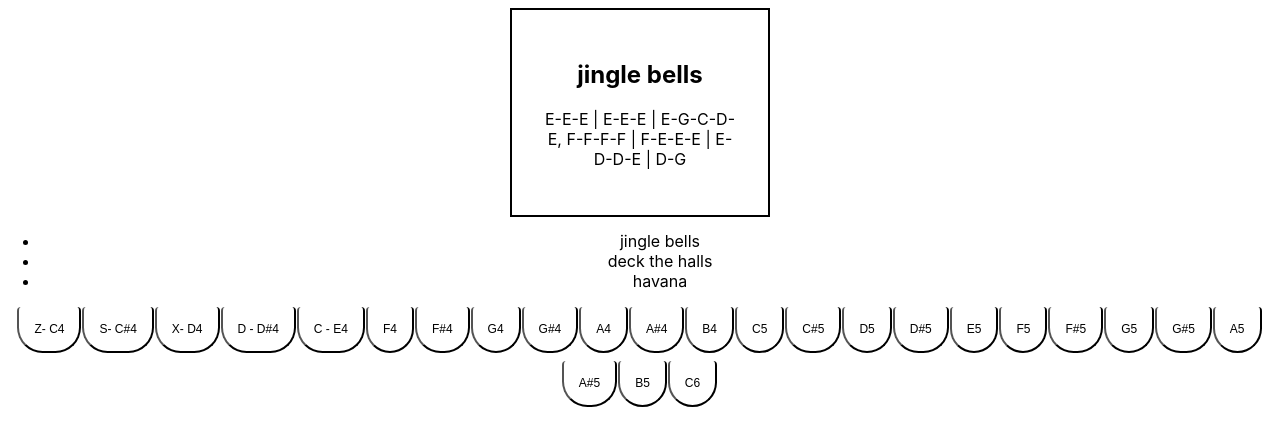
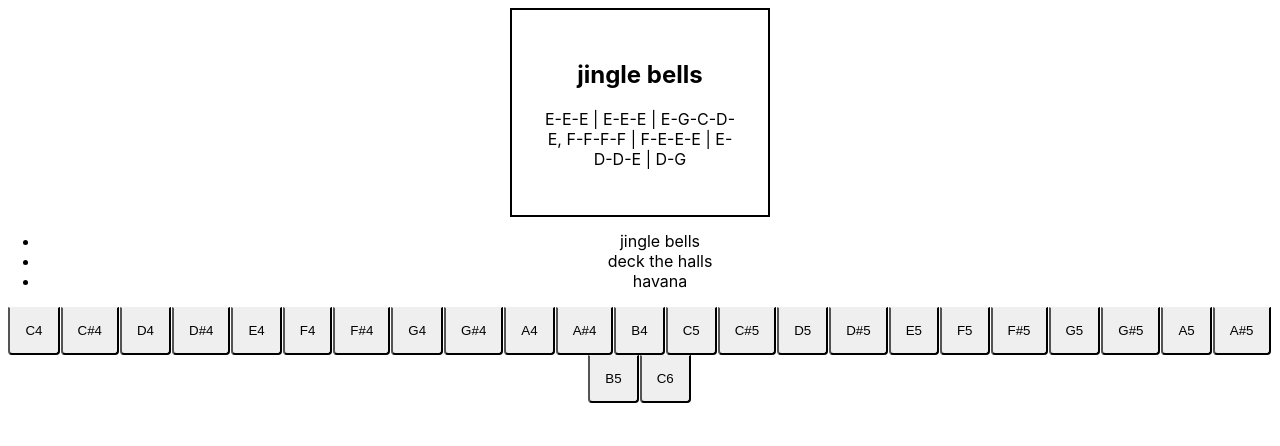
Before and after one commit to ianhundere/React-Cital-Piano, a React (Create React App) app: page / in a window 1280 px wide. Shown: the top 446 px of the page. Built offline with nearby package versions, Linux system fonts and the light colour scheme.

Commit message:
adds logic for background color change for key press

```diff
--- a/src/App.js
+++ b/src/App.js
@@ -35,45 +35,39 @@
             ]
         };
         this.keyTranslation = {
-            'z': 'C4',
-            's': 'C#4',
-            'x': 'D4',
-            'd': 'D#4',
-            'c': 'E4',
-            'v': 'F4',
-            'g': 'F#4',
-            'b': 'G4',
-            'h': 'G#4',
-            'n': 'A4',
-            'j': 'A#4',
-            'm': 'B4',
-            'q': 'C5',
+            z: 'C4',
+            s: 'C#4',
+            x: 'D4',
+            d: 'D#4',
+            c: 'E4',
+            v: 'F4',
+            g: 'F#4',
+            b: 'G4',
+            h: 'G#4',
+            n: 'A4',
+            j: 'A#4',
+            m: 'B4',
+            q: 'C5',
             '2': 'C#5',
-            'w': 'D5',
+            w: 'D5',
             '3': 'D#5',
-            'e': 'E5',
-            'r': 'F5',
+            e: 'E5',
+            r: 'F5',
             '5': 'F#5',
-            't': 'G5',
+            t: 'G5',
             '6': 'G#5',
-            'y': 'A5',
+            y: 'A5',
             '7': 'A#5',
-            'u': 'B5',
-            'i': 'C6',
-
-
-
-
-
-
+            u: 'B5',
+            i: 'C6'
         };
 
         this.keyNames = [
- 'Z- C4',
- 'S- C#4',
-'X- D4',
-'D - D#4',
-'C - E4',
+            'C4',
+            'C#4',
+            'D4',
+            'D#4',
+            'E4',
             'F4',
             'F#4',
             'G4',
@@ -94,11 +88,7 @@
             'A#5',
             'B5',
             'C6'
-
-        ]
-
-
-
+        ];
     }
     componentDidMount() {
         document.addEventListener('keydown', e => {
@@ -107,7 +97,9 @@
             console.log(this.state.newKeys);
             let isNew = !this.state.newKeys.includes(key);
             if (isNew) {
-                this.setState({ newKeys: [...this.state.newKeys, key] });
+                this.setState({
+                    newKeys: [...this.state.newKeys, key]
+                });
             } else {
                 this.setState({
                     newKeys: this.state.newKeys.filter(k => {
@@ -149,6 +141,7 @@
                         oldKeys={this.state.oldKeys}
                         insertKey={this._insertKey}
                         extractKey={this._extractKey}
+                        isActive={this.state.isActive}
                     />
                 </div>
             </div>
--- a/src/Key.js
+++ b/src/Key.js
@@ -4,10 +4,18 @@
 
 class Key extends Component {
     render() {
+        const actualClassName = () => {
+            if (this.props.isActive) {
+                return 'key change';
+            } else {
+                return 'key';
+            }
+        };
         return (
             <div className="container">
                 <button
                     className="key"
+                    className={actualClassName}
                     onMouseDown={() => this.props.noteOn(this.props.note)}
                     onMouseUp={() => this.props.noteOff(this.props.note)}
                     onKeyDown={() => this.props.noteOn(this.props.note)}
--- a/src/Piano.js
+++ b/src/Piano.js
@@ -7,6 +7,9 @@
 class Piano extends Component {
     constructor(props) {
         super(props);
+        this.state = {
+            currentNotes: []
+        };
 
         const reverb = new Tone.Reverb(10).toMaster();
         const filter = new Tone.Filter(100, 'lowpass').toMaster();
@@ -24,27 +27,44 @@
     }
 
     noteOn = note => {
-        this.synth.triggerAttackRelease(note);
+        this.setState(
+            { currentNotes: [...this.state.currentNotes, note] },
+            () => {
+                this.synth.triggerAttackRelease(note);
+                console.log(note);
+            }
+        );
     };
     noteOff = note => {
-        this.synth.triggerRelease(note);
+        this.setState(
+            {
+                currentNotes: this.state.currentNotes.filter(n => {
+                    return n !== note;
+                })
+            },
+            () => {
+                this.synth.triggerRelease(note);
+                console.log('TURNED OFF A NOTE!');
+            }
+        );
     };
 
     render() {
         if (this.props.oldKeys) {
             this.props.oldKeys.forEach(key => {
-                this.synth.triggerRelease(key);
+                // this.synth.triggerRelease(key);
+                this.noteOff(key);
                 this.props.extractKey(key);
             });
         }
         if (this.props.newKeys) {
             this.props.newKeys.forEach(key => {
-                this.synth.triggerAttackRelease(key);
+                // this.synth.triggerAttackRelease(key);
+                this.noteOn(key);
                 this.props.insertKey(key);
             });
             const keyList = this.props.allKeys.map(key => (
                 <Key
-
                     key={key}
                     synth={this.synth}
                     note={key}
--- a/src/index.css
+++ b/src/index.css
@@ -12,6 +12,10 @@
 #root {
     height: 100%;
     width: 100%;
+}
+
+.change {
+    background-color: gray;
 }
 
 .key {
```
Lines whose indentation alone changed are shown as unchanged.
